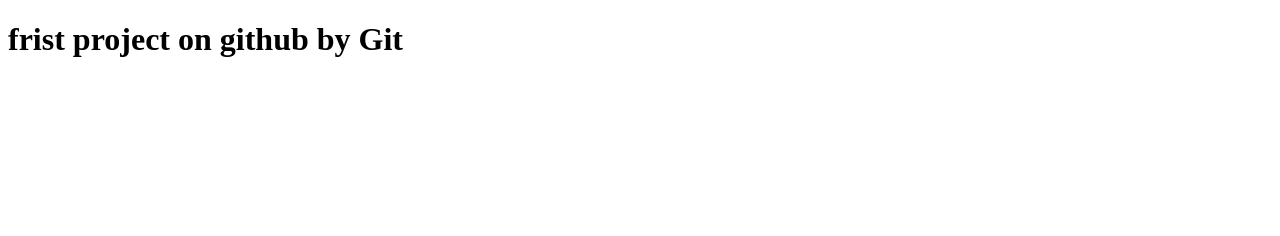
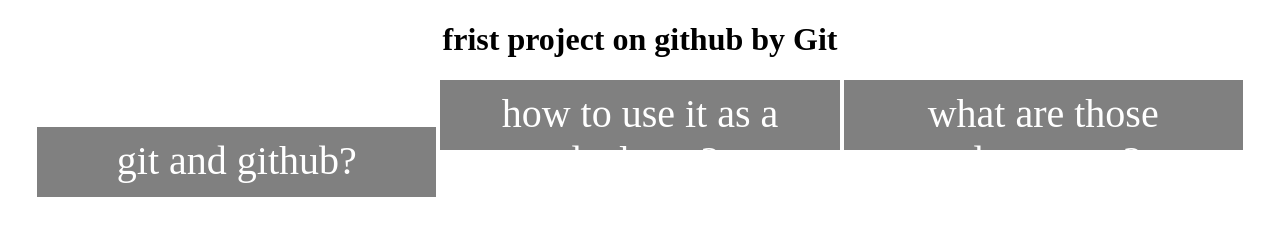
Before and after one commit to Alaz123/Fristproject, a plain HTML site: page index.html in a window 1280 px wide. Drawn offline with Linux system fonts and the light colour scheme.

Commit message:
head contents and some styles

```diff
--- a/css/styles.css
+++ b/css/styles.css
@@ -0,0 +1,15 @@
+div{
+    display: inline-block;
+    width: 30%;
+    background-color: gray;
+    color: white;
+    font-size: 40px;
+    padding: 10px;
+    border-radius: 20 10;
+    height: 50px;
+
+    justify-content: space-between;
+}
+body{
+    text-align: center;
+}
--- a/index.html
+++ b/index.html
@@ -4,8 +4,13 @@
     <meta charset="UTF-8">
     <meta name="viewport" content="width=device-width, initial-scale=1.0">
     <title>frist project</title>
+    <link rel="stylesheet" href="./css/styles.css">
 </head>
 <body>
     <h1>frist project on github by Git</h1>
+    <div>git and github?</div>
+    <div>how to use it as a devloper?</div>
+    <div>what are those advantages?</div>
+
 </body>
 </html>
```
